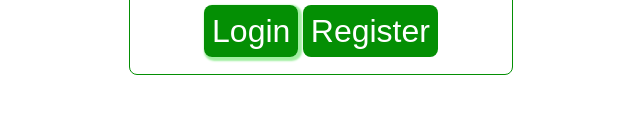
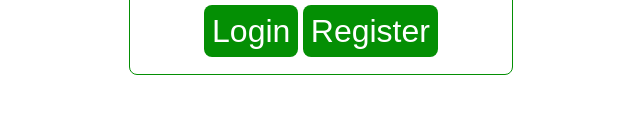
Before and after one commit to abelgmz/practice_1_web, a plain HTML site: page index.html in a window 1280 px wide. In both pictures the pointer is over the link "Login". Shown: the part 235-348 px from the top of the page, 319-959 px from the left. Drawn offline with nearby package versions, Linux system fonts and the light colour scheme; files that its build step writes are made by us from their sources.

Commit message:
update generic styles file

```diff
--- a/css/_generic-styles.scss
+++ b/css/_generic-styles.scss
@@ -17,7 +17,6 @@
 .button {
 	border-radius: 0.5rem;
 	padding: 0.5rem;
-
 	color: var(--color-white);
 	border: var(--color-green);
 	font-size: 1.2rem;
@@ -25,7 +24,7 @@
 		cursor: pointer;
 		transition: all 0.5s ease;
 		transform: scale(1.1);
-		box-shadow: 2px 2px 2px 2px var(--color-green-light);
+		box-shadow: 10px black;
 	}
 }
 
--- a/css/login.scss
+++ b/css/login.scss
@@ -15,7 +15,6 @@ body {
 			margin: 1rem 0rem;
 			p {
 				margin-top: 0.5rem;
-
 				a {
 					padding: 0.5rem 0rem 0rem 0rem;
 					color: var(--color-green);
```
Also changed, not shown: css/_generic-styles.css, 1 other file.
